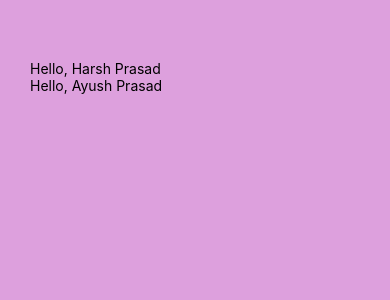
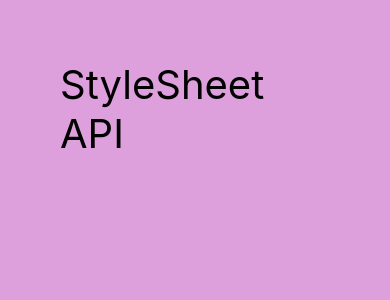
Before and after one commit to HarshuHacker/React-Native-Tutorials, a React Native app: screen / in a window 390 px wide. Shown: the top 300 px of the page. Built offline with nearby package versions, Linux system fonts and the light colour scheme.

Commit message:
Day 3: StyleSheet API

```diff
--- a/App.js
+++ b/App.js
@@ -1,32 +1,13 @@
-import { useState } from "react";
-import {
-  ActivityIndicator,
-  Alert,
-  Button,
-  Image,
-  ImageBackground,
-  Modal,
-  Pressable,
-  ScrollView,
-  StatusBar,
-  Text,
-  View,
-} from "react-native";
-import Greet from "./components/Greet";
+import { StyleSheet, Text, View } from "react-native";
 
 export default function App() {
-  const [isModalVisible, setIsModalVisible] = useState(false);
   return (
-    <View
-      style={{
-        flex: 1,
-        backgroundColor: "plum",
-        paddingVertical: 60,
-        paddingHorizontal: 30,
-      }}
-    >
-    <Greet name="Harsh Prasad"/>
-    <Greet name="Ayush Prasad"/>
+    <View style={styles.container}>
+      <Text style={styles.title}>StyleSheet API</Text>
     </View>
   );
 }
+const styles = StyleSheet.create({
+  container: { flex: 1, backgroundColor: "plum", padding: 60 },
+  title: { fontSize: 40 },
+});
--- a/components/Greet.js
+++ /dev/null
@@ -1,7 +0,0 @@
-import { Text } from "react-native";
-
-function Greet({ name }) {
-  return <Text>Hello, {name}</Text>;
-}
-
-export default Greet;
```
